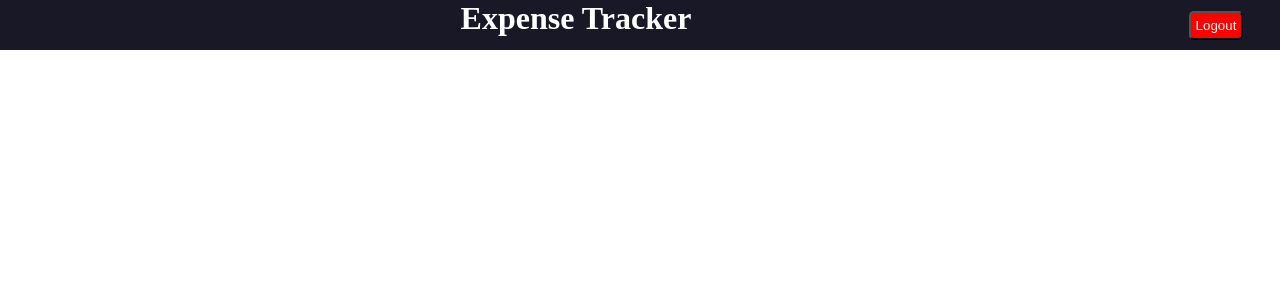
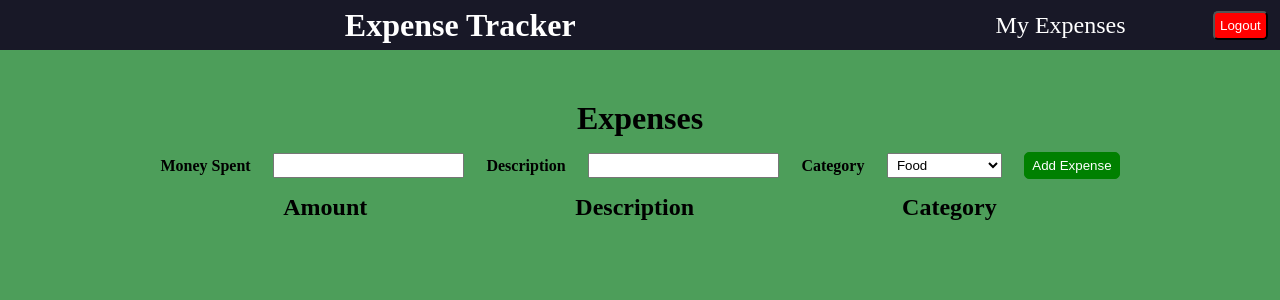
Before and after one commit to lalithcodelover/expense-tracker, a React (Create React App) app: page /expenses in a window 1280 px wide. Shown: the top 300 px of the page. Built offline with nearby package versions, Linux system fonts and the light colour scheme.

Commit message:
expense form page added

```diff
--- a/src/App.js
+++ b/src/App.js
@@ -4,19 +4,25 @@ import "./App.css";
 import Header from "./Layout/Header";
 import ForgotPassword from "./pages/ForgotPassword";
 import Login from "./pages/Login";
+import MyExpenses from "./pages/MyExpenses";
 import UpdateProfile from "./pages/UpdateProfile";
 import Welcome from "./pages/Welcome";
+import { ExpenseContextProvider } from "./store/expense-context";
 
 function App() {
   return (
     <Fragment>
       <Header />
+      <ExpenseContextProvider>
       <Switch>
         <Route path="/login">
           <Login />
         </Route>
         <Route path="/welcome">
           <Welcome />
+        </Route>
+        <Route path='/expenses'>
+          <MyExpenses/>
         </Route>
         <Route path="/updateprofile">
           <UpdateProfile />
@@ -25,6 +31,7 @@ function App() {
           <ForgotPassword />
         </Route>
       </Switch>
+      </ExpenseContextProvider>
     </Fragment>
   );
 }
--- a/src/Layout/Header.js
+++ b/src/Layout/Header.js
@@ -8,9 +8,19 @@ const Header = () => {
 
     history.replace("/login");
   };
+  const goToExpensePage=()=>{
+  const token=  localStorage.getItem('token')
+    if(token){
+      history.replace('/expenses')
+    }
+    else{
+      history.replace('/login')
+    }
+  }
   return (
     <div className={classes.header}>
       <h1>Expense Tracker</h1>
+      <h2 onClick={goToExpensePage} className={classes.expensepage}>My Expenses</h2>
       <button onClick={logoutHandler} className={classes.logoutbutton}>
         Logout
       </button>
--- a/src/Layout/Header.module.css
+++ b/src/Layout/Header.module.css
@@ -7,10 +7,22 @@
     color: white;
     text-align: center;
     display: flex;
+
 }
 
 .header h1 {
-    width: 90%;
+    width: 70%;
+    margin: auto;
+}
+.expensepage {
+    cursor: pointer;
+}
+
+.header h2 {
+    width: 20%;
+    text-align: center;
+    margin:auto;
+    font-weight: 200;
 }
 
 .logoutbutton {
--- /dev/null
+++ b/src/pages/MyExpenses.js
@@ -0,0 +1,60 @@
+import React, { useContext, useRef } from "react";
+import ExpenseContext from "../store/expense-context";
+import classes from "./MyExpenses.module.css";
+const MyExpenses = () => {
+  const amountInputRef = useRef();
+  const descriptionInputRef = useRef();
+  const categoryInputRef = useRef();
+  const expenseCtx = useContext(ExpenseContext);
+  const addExpenseHandler = (e) => {
+    e.preventDefault();
+
+    const newExpense = {
+      id: Math.random(),
+      amount: amountInputRef.current.value,
+      description: descriptionInputRef.current.value,
+      category: categoryInputRef.current.value,
+    };
+    expenseCtx.addExpense(newExpense);
+  };
+
+  const expenseList = expenseCtx.expenses.map((expense) => {
+    return (
+      <li className={classes.expenseitem} key={expense.id}>
+        <div>${expense.amount}</div>
+        <div>{expense.description}</div>
+        <div>{expense.category}</div>
+      </li>
+    );
+  });
+
+  return (
+    <div className={classes.expensebox}>
+      <h1>Expenses</h1>
+      <form onSubmit={addExpenseHandler} className={classes.expenseform}>
+        <label htmlFor="amount">Money Spent</label>
+        <input type="text" id="amount" ref={amountInputRef} />
+        <label htmlFor="description">Description</label>
+        <input type="text" id="description" ref={descriptionInputRef} />
+        <label htmlFor="category">Category</label>
+        <select name="category" id="category" ref={categoryInputRef}>
+          <option value="food">Food</option>
+          <option value="fuel">Fuel</option>
+          <option value="movie">Movie</option>
+          <option value="medicine">Medicine</option>
+          <option value="entertainment">Entertainment</option>
+          <option value="education">Education</option>
+        </select>
+        <button>Add Expense</button>
+      </form>
+      <div className={classes.expenseheading}>
+        <h2>Amount</h2>
+        <h2 className={classes.description}>Description</h2>
+        <h2 >Category</h2>
+      </div>
+      <ul className={classes.expenselist}>{expenseList}</ul>
+    </div>
+  );
+};
+
+export default MyExpenses;
--- /dev/null
+++ b/src/pages/MyExpenses.module.css
@@ -0,0 +1,72 @@
+.expensebox {
+    width: 80%;
+    text-align: center;
+    margin: auto;
+    margin-top: 100px;
+
+}
+body{
+    background-color: rgb(77, 158, 90);
+}
+.expenseform {
+    align-items: center;
+    display: flex;
+    margin: auto;
+    margin: 15px 10px;
+}
+
+.expenseform label {
+  margin: auto;
+  font-size: medium;
+  font-weight: 600;
+}
+
+.expenseform input {
+    margin: 0;
+    padding: 3px 5px;
+}
+select {
+    padding: 3px 5px;
+}
+
+.expenseform button {
+    margin: auto;
+    padding: 5px 7px;
+    border-radius: 5px;
+    border: 1px solid green;
+    background-color: green;
+    color: white;
+}
+
+.expenseheading {
+    display: flex;
+    width: 90%;
+    margin: auto;
+    padding-bottom: 5px;
+    justify-content: space-around;
+
+}
+
+
+.expenseitem {
+    display: flex;
+    width: 100%;
+
+
+}
+
+.description {
+    padding-right: 0px;
+    margin-right: 0px;
+}
+
+.expenseitem div {
+    display: flex;
+    margin:  10px 90px ;
+    padding: 10px 50px;
+    width: 33%;
+
+font-weight: bold;
+text-align: center;
+
+}
--- /dev/null
+++ b/src/store/expense-context.js
@@ -0,0 +1,26 @@
+import React, { useState } from 'react'
+
+const ExpenseContext = React.createContext({
+ expenses:[],
+ addExpense:(expense)=>{}
+})
+
+export const ExpenseContextProvider =(props)=>{
+const [expenses,setExpenses] = useState([])
+    const addExpenseHandler=(expense)=>{
+        console.log(expense);
+      setExpenses((prev)=>{
+        return (
+            [...prev,expense]
+        )
+      })
+    }
+    const values ={
+        expenses:expenses,
+        addExpense:addExpenseHandler
+    }
+    return (<ExpenseContext.Provider value={values}>{props.children}</ExpenseContext.Provider>
+    )
+}
+
+export default ExpenseContext
```
Also changed, not shown: src/UI/LoadingSpinner.js (added, +7 -0 lines), src/UI/LoadingSpinner.module.css (added, +24 -0 lines).
